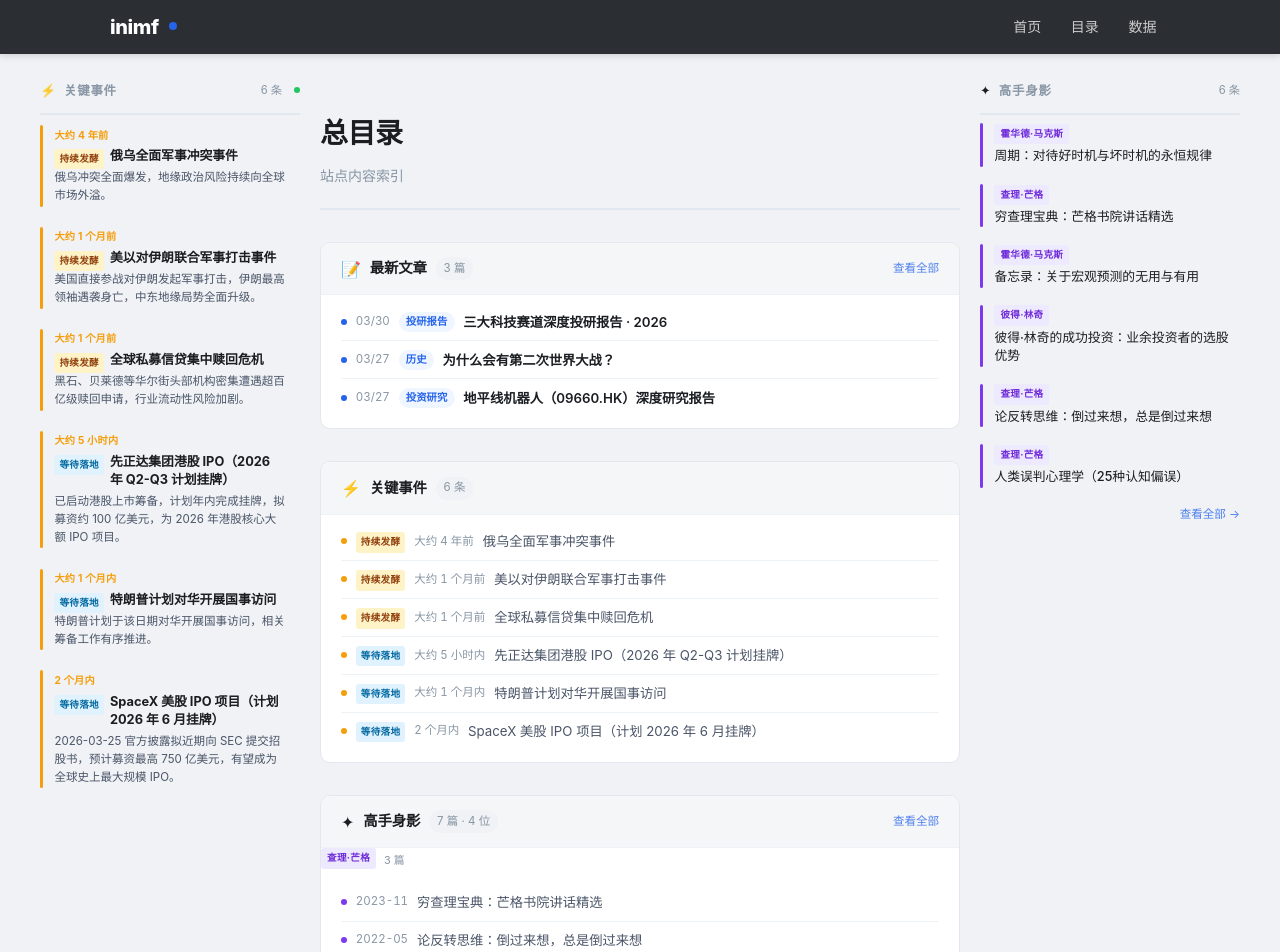
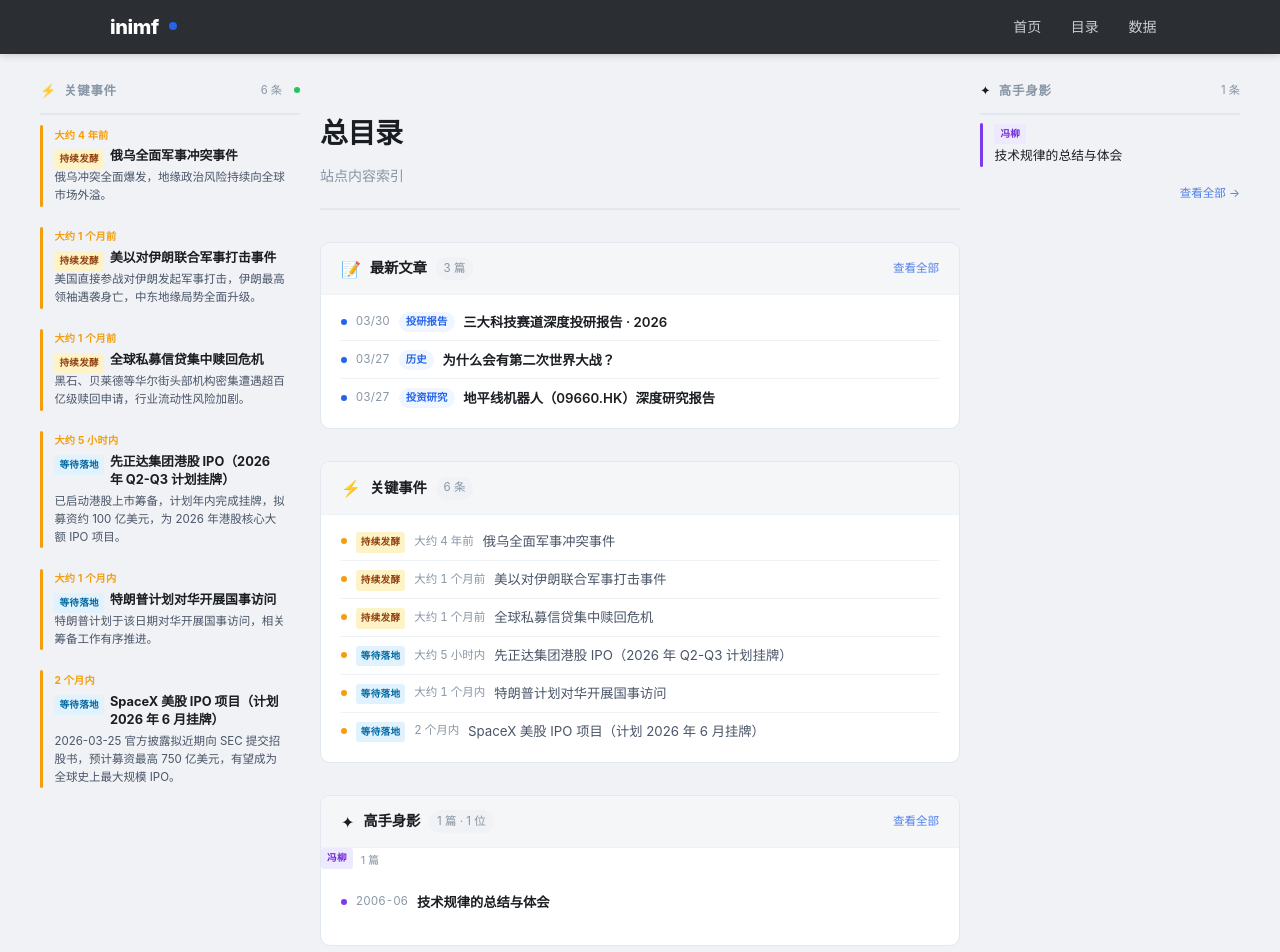
Before and after one commit to web1286/inimf-blog, a Next.js app: page /archive in a window 1280 px wide. Shown: the top 952 px of the page. Built offline with nearby package versions, Linux system fonts and the light colour scheme.

Commit message:
fix: 确保 masters.ts 只保留冯柳真实数据，无假数据

```diff
--- a/data/masters.ts
+++ b/data/masters.ts
@@ -4,8 +4,9 @@
 export interface MasterArticle {
   author: string      // 作者姓名，同时作为 URL slug
   title: string       // 文章标题
-  datetime: string    // ISO 8601，排序用（如 "2024-06-15"）
-  url?: string        // 原文链接（可选）
+  datetime: string    // 原文写作时间（ISO 8601，目录页/作者页按此排序）
+  addedAt: string     // 入库时间（ISO 8601，首页边栏按此排序）
+  url?: string        // 内部路由链接（/masters/作者/文章slug）
   summary?: string    // 简短摘要（可选）
 }
 
@@ -16,76 +17,39 @@ export const MASTERS: MasterArticle[] = [
     author: '冯柳',
     title: '技术规律的总结与体会',
     datetime: '2006-06-12',
-    url: '/posts/2006-06-12-fengliu-technical-analysis',
+    addedAt: '2026-03-31',
+    url: '/masters/冯柳/技术规律的总结与体会',
     summary: '兵无常形，从大局到细部多方研判、理解并感受运行之机远比结论和规律更重要。',
-  },
-
-  // === 查理·芒格 ===
-  {
-    author: '查理·芒格',
-    title: '穷查理宝典：芒格书院讲话精选',
-    datetime: '2023-11-15',
-    url: '',
-    summary: '芒格在书院系列演讲的精华合集，涵盖多元思维模型框架。',
-  },
-  {
-    author: '查理·芒格',
-    title: '论反转思维：倒过来想，总是倒过来想',
-    datetime: '2022-05-20',
-    url: '',
-    summary: '用反向推理规避失败，而非正向追求成功。',
-  },
-  {
-    author: '查理·芒格',
-    title: '人类误判心理学（25种认知偏误）',
-    datetime: '2020-03-10',
-    url: '',
-    summary: '芒格在哈佛法学院的经典演讲，系统梳理人类决策中的25种误判。',
-  },
-
-  // === 霍华德·马克斯 ===
-  {
-    author: '霍华德·马克斯',
-    title: '周期：对待好时机与坏时机的永恒规律',
-    datetime: '2024-01-08',
-    url: '',
-    summary: '理解周期比预测市场更重要，如何在周期中定位自己。',
-  },
-  {
-    author: '霍华德·马克斯',
-    title: '备忘录：关于宏观预测的无用与有用',
-    datetime: '2023-07-22',
-    url: '',
-    summary: '马克斯最新备忘录，论宏观判断在投资中的局限与价值。',
-  },
-
-  // === 彼得·林奇 ===
-  {
-    author: '彼得·林奇',
-    title: '彼得·林奇的成功投资：业余投资者的选股优势',
-    datetime: '2022-09-30',
-    url: '',
-    summary: '普通投资者比机构拥有更早发现身边好公司的先天优势。',
   },
 ]
 
 // === 辅助函数 ===
 
-/** 所有文章按 datetime 倒序（最新在前） */
+/** 首页边栏用：所有文章按 addedAt 倒序（最新入库在前） */
 export function getAllMastersSorted(): MasterArticle[] {
+  return [...MASTERS].sort((a, b) => b.addedAt.localeCompare(a.addedAt))
+}
+
+/** 目录页/作者页用：所有文章按写作时间 datetime 倒序 */
+export function getAllMastersByDatetime(): MasterArticle[] {
   return [...MASTERS].sort((a, b) => b.datetime.localeCompare(a.datetime))
 }
 
-/** 获取所有唯一作者列表（按文章数量倒序） */
+/** 获取所有唯一作者列表（按入库时间，最新入库的作者排前面） */
 export function getAuthors(): string[] {
-  const countMap: Record<string, number> = {}
-  MASTERS.forEach(m => {
-    countMap[m.author] = (countMap[m.author] || 0) + 1
+  // 按 addedAt 倒序，取唯一作者
+  const seen = new Set<string>()
+  const ordered: string[] = []
+  getAllMastersSorted().forEach(m => {
+    if (!seen.has(m.author)) {
+      seen.add(m.author)
+      ordered.push(m.author)
+    }
   })
-  return Object.keys(countMap).sort((a, b) => countMap[b] - countMap[a])
+  return ordered
 }
 
-/** 按作者分组，组内文章按 datetime 倒序 */
+/** 按作者分组，组内文章按写作时间 datetime 倒序 */
 export function getMastersGroupedByAuthor(): Record<string, MasterArticle[]> {
   const groups: Record<string, MasterArticle[]> = {}
   MASTERS.forEach(m => {
@@ -98,7 +62,7 @@ export function getMastersGroupedByAuthor(): Record<string, MasterArticle[]> {
   return groups
 }
 
-/** 获取指定作者的所有文章（倒序） */
+/** 获取指定作者的所有文章（按写作时间 datetime 倒序） */
 export function getArticlesByAuthor(author: string): MasterArticle[] {
   return MASTERS
     .filter(m => m.author === author)
```
